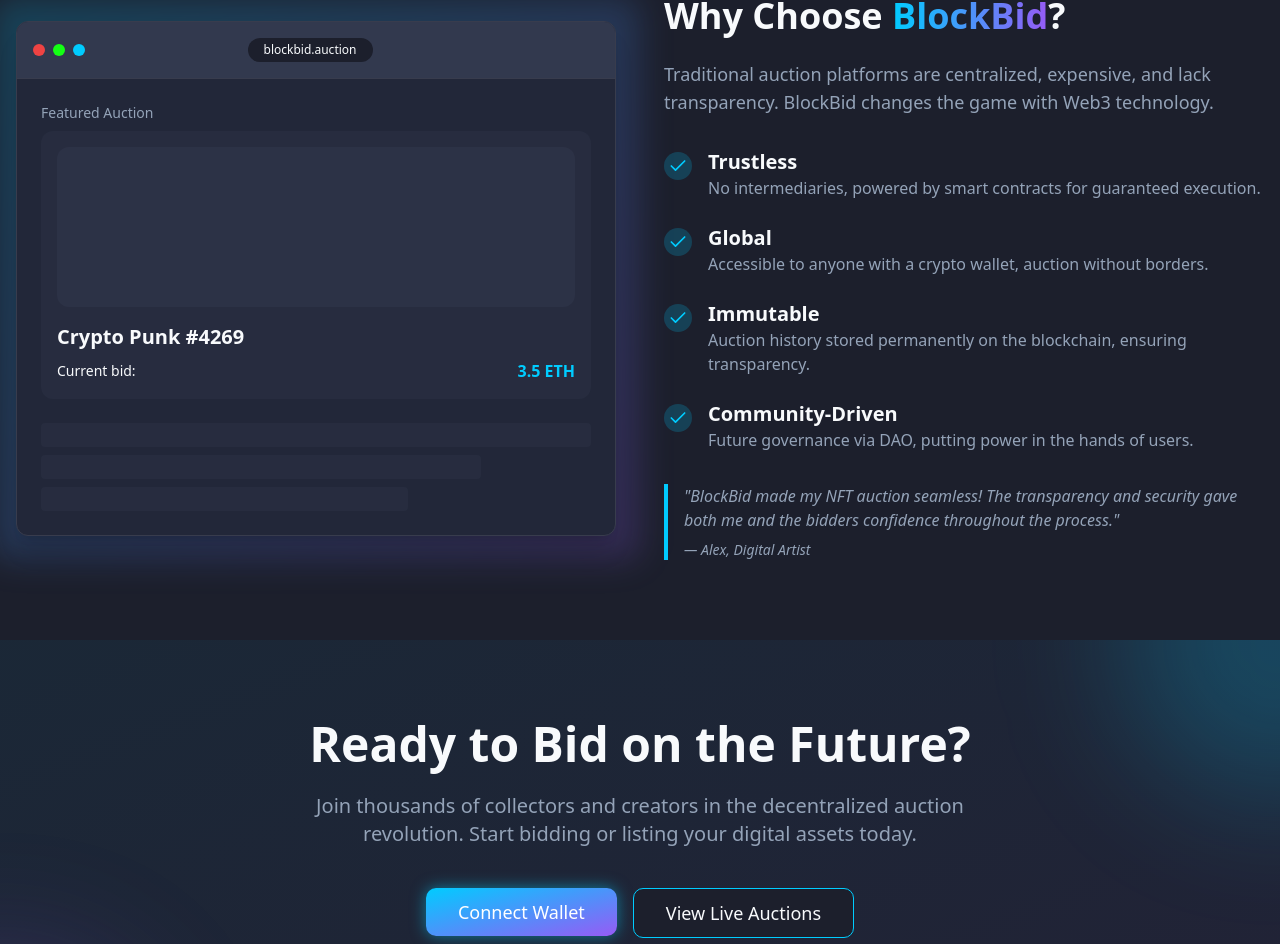
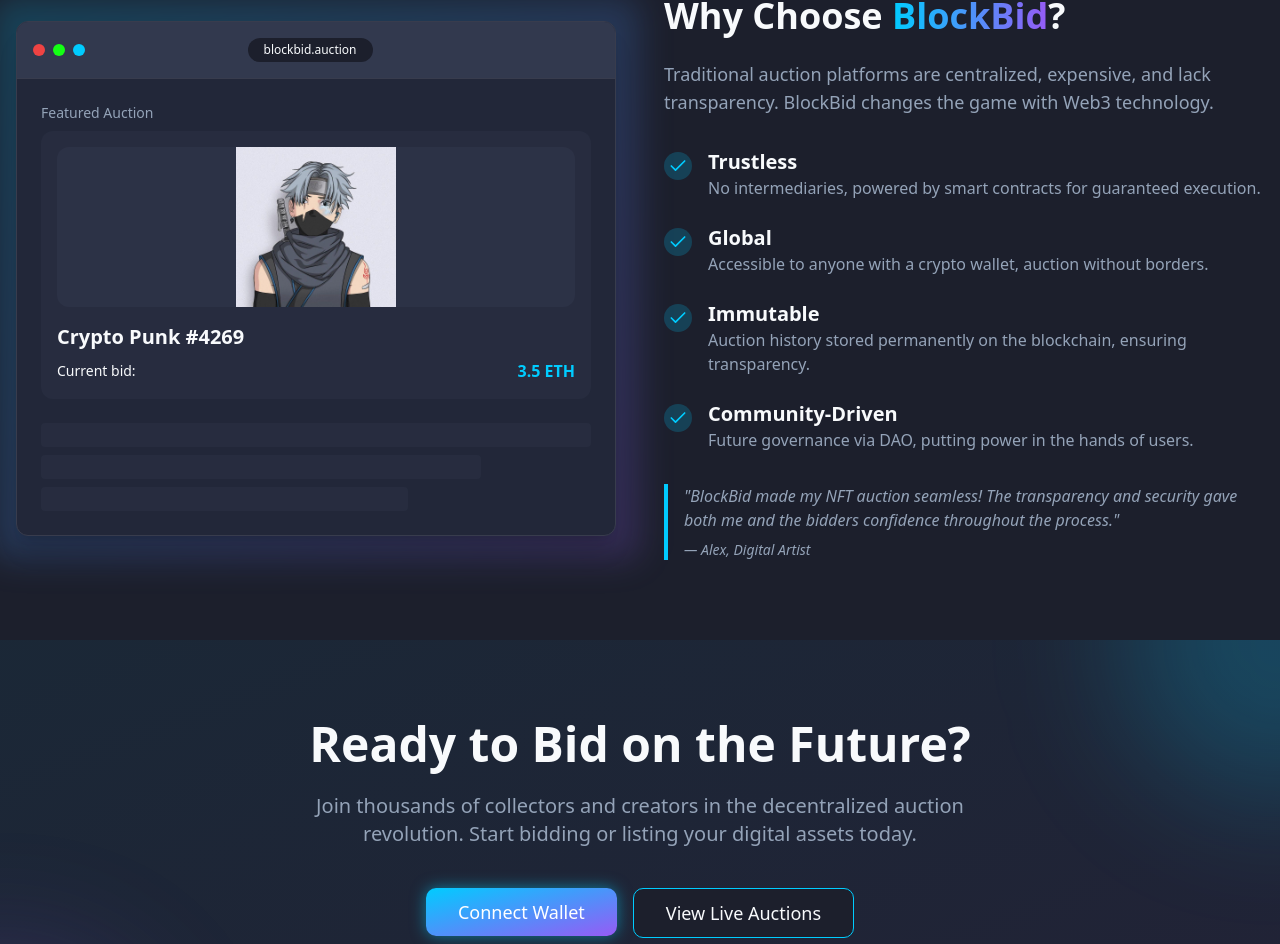
Before and after one commit to Mhiztaclayton/blockbid, a React (Vite) app: page / in a window 1280 px wide. Shown: the part 2604-3548 px from the top of the page. Built offline with nearby package versions, Linux system fonts and the light colour scheme.

Commit message:
Refactor: Replace mockup image with CryptoPunk
Replaced the placeholder mockup image in the WhyBlockBid section with the provided CryptoPunk NFT image.

```diff
--- a/src/components/WhyBlockBid.tsx
+++ b/src/components/WhyBlockBid.tsx
@@ -49,7 +49,13 @@ const WhyBlockBid = () => {
                   <div className="mb-6">
                     <h4 className="text-sm font-medium text-muted-foreground mb-2">Featured Auction</h4>
                     <div className="bg-muted/30 rounded-lg p-4">
-                      <div className="h-40 w-full bg-muted/50 rounded-lg mb-4"></div>
+                      <div className="h-40 w-full bg-muted/50 rounded-lg mb-4 flex items-center justify-center overflow-hidden">
+                        <img
+                          src="/lovable-uploads/8132539c-880d-43dc-a95f-b4a9e19d1d0a.png"
+                          alt="Crypto Punk #4269"
+                          className="h-full object-cover"
+                        />
+                      </div>
                       <h3 className="text-xl font-bold">Crypto Punk #4269</h3>
                       <div className="flex justify-between items-center mt-2">
                         <span className="text-sm">Current bid:</span>
```
Also changed, not shown: public/lovable-uploads/8132539c-880d-43dc-a95f-b4a9e19d1d0a.png (added).
